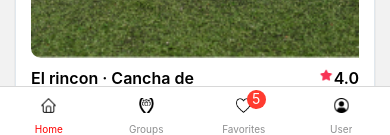
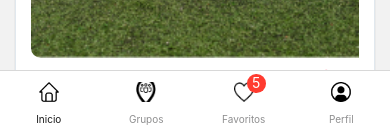
Before and after one commit to makloster/NoCountry-StayUp, a React Native app in the folder Front/mobile/: screen /HomeScreen in a window 390 px wide. Shown: the part 709-844 px from the top of the page. Built offline with nearby package versions, Linux system fonts and the light colour scheme.

Commit message:
bottom tab styles

```diff
--- a/Front/mobile/navigation/Tabs/BottomTabs.js
+++ b/Front/mobile/navigation/Tabs/BottomTabs.js
@@ -1,6 +1,8 @@
 import { createBottomTabNavigator } from "@react-navigation/bottom-tabs";
-import { Image } from "react-native";
+import { useContext } from "react";
+import { Image, StyleSheet } from "react-native";
 import assets from "../../constants/assets";
+import { ThemeContext } from "../../Context/Theme";
 
 //screens
 import GroupsScreen from "../screens/GroupsScreen/GroupsScreen";
@@ -13,58 +15,59 @@ import { StackLocalScreens } from "../Stacks/StackLocalScreens";
 const Tab = createBottomTabNavigator();
 
 export const BottomTabs = () => {
+	const { dark, backTheme, textTheme } = useContext(ThemeContext);
+
 	return (
 		<Tab.Navigator
 			//initialRouteName='Home'
 			screenOptions={{
-				tabBarActiveTintColor: "red",
+				tabBarActiveTintColor: textTheme,
+				tabBarStyle: {
+					height: 65,
+					paddingBottom: 10,
+					backgroundColor: backTheme,
+				},
 			}}>
 			<Tab.Screen
-				name='Home'
+				name='Inicio'
 				component={StackHomeCategory}
 				options={{
-					tabBarIcon: ({ tintColor }) => (
+					tabBarIcon: () => (
 						<Image
-							source={assets.home_dark}
-							style={{
-								width: 15,
-								height: 15,
-								tintColor: tintColor,
-							}}
+							source={dark ? assets.home_light : assets.home_dark}
+							style={tabBarStyles.icons}
 						/>
 					),
 					headerShown: false,
 				}}
 			/>
 			<Tab.Screen
-				name='Groups'
+				name='Grupos'
 				component={GroupsScreen}
 				options={{
-					tabBarIcon: ({ tintColor }) => (
+					tabBarIcon: () => (
 						<Image
-							source={assets.place_dark}
-							style={{
-								width: 15,
-								height: 15,
-								tintColor: tintColor,
-							}}
+							source={
+								dark ? assets.place_light : assets.place_dark
+							}
+							style={tabBarStyles.icons}
 						/>
 					),
 					headerShown: false,
 				}}
 			/>
 			<Tab.Screen
-				name='Favorites'
+				name='Favoritos'
 				component={StackLocalScreens}
 				options={{
-					tabBarIcon: ({ tintColor }) => (
+					tabBarIcon: () => (
 						<Image
-							source={assets.favorite_dark}
-							style={{
-								width: 15,
-								height: 15,
-								tintColor: tintColor,
-							}}
+							source={
+								dark
+									? assets.favorite_light
+									: assets.favorite_dark
+							}
+							style={tabBarStyles.icons}
 						/>
 					),
 					tabBarBadge: 5,
@@ -72,23 +75,25 @@ export const BottomTabs = () => {
 				}}
 			/>
 			<Tab.Screen
-				name='User'
+				name='Perfil'
 				component={UserScreen}
 				options={{
-					tabBarIcon: ({ tintColor }) => (
+					tabBarIcon: () => (
 						<Image
-							source={assets.user_dark}
-							style={{
-								width: 15,
-								height: 15,
-								tintColor: tintColor,
-							}}
+							source={dark ? assets.user_light : assets.user_dark}
+							style={tabBarStyles.icons}
 						/>
 					),
-
 					headerShown: false,
 				}}
 			/>
 		</Tab.Navigator>
 	);
 };
+
+const tabBarStyles = StyleSheet.create({
+	icons: {
+		width: 20,
+		height: 20,
+	},
+});
```
